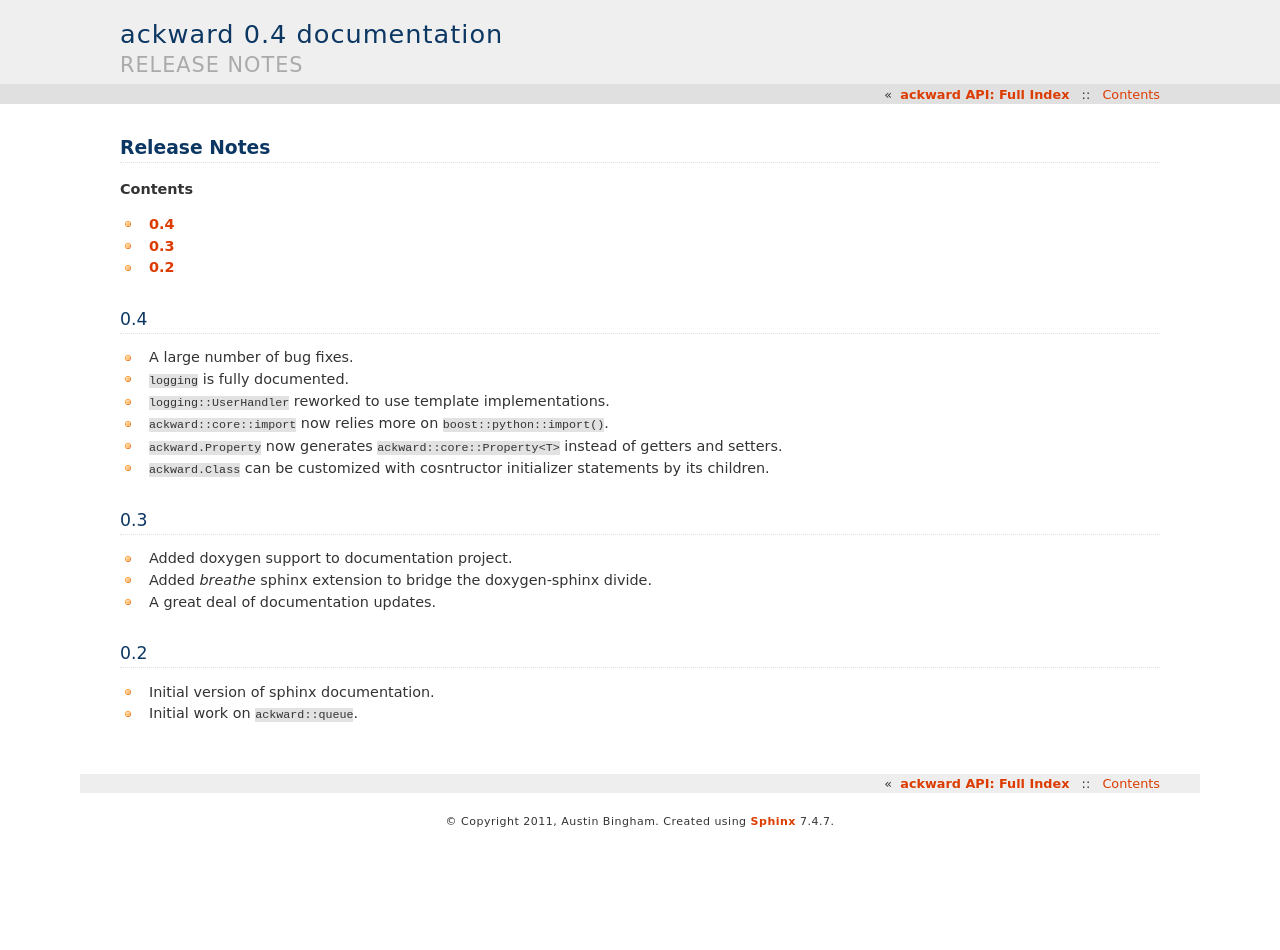
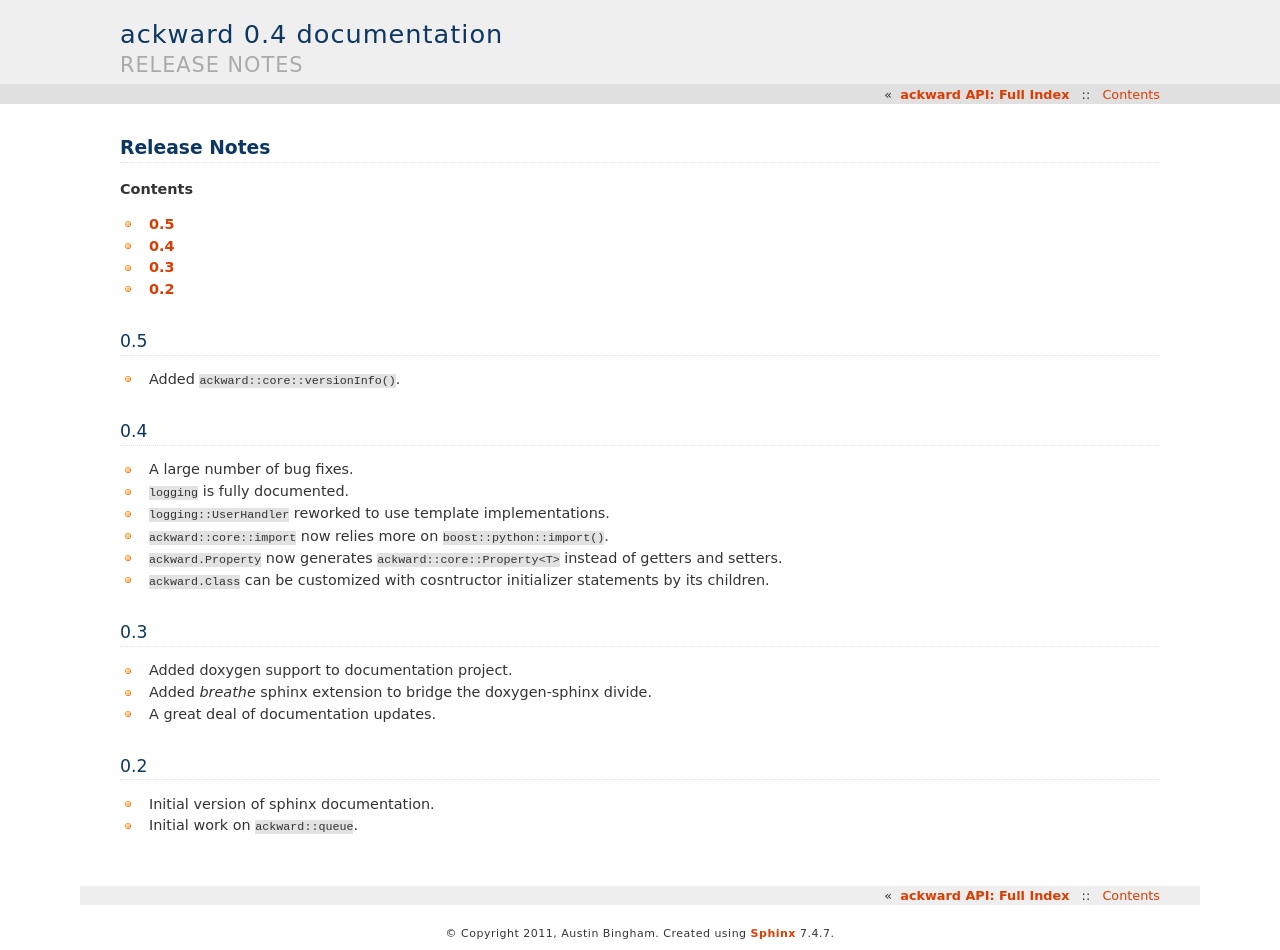
Before and after one commit to abingham/ackward, a Sphinx documentation site: the page built from docs/sphinx/source/release_notes.rst, in a window 1280 px wide. Built offline with Sphinx 7.4.7, drawn with Linux system fonts in a browser that asks for light colours; before the commit the page ends 900 px from its top, so only the background shows below that.

Commit message:
updated release notes

```diff
--- a/docs/sphinx/source/release_notes.rst
+++ b/docs/sphinx/source/release_notes.rst
@@ -4,9 +4,17 @@ Release Notes
 
 **Contents**
 
+* :ref:`release_notes_0_5`
 * :ref:`release_notes_0_4`
 * :ref:`release_notes_0_3`
 * :ref:`release_notes_0_2`
+
+.. _release_notes_0_5:
+
+0.5
+===
+
+* Added ``ackward::core::versionInfo()``.
 
 .. _release_notes_0_4:
 
```
